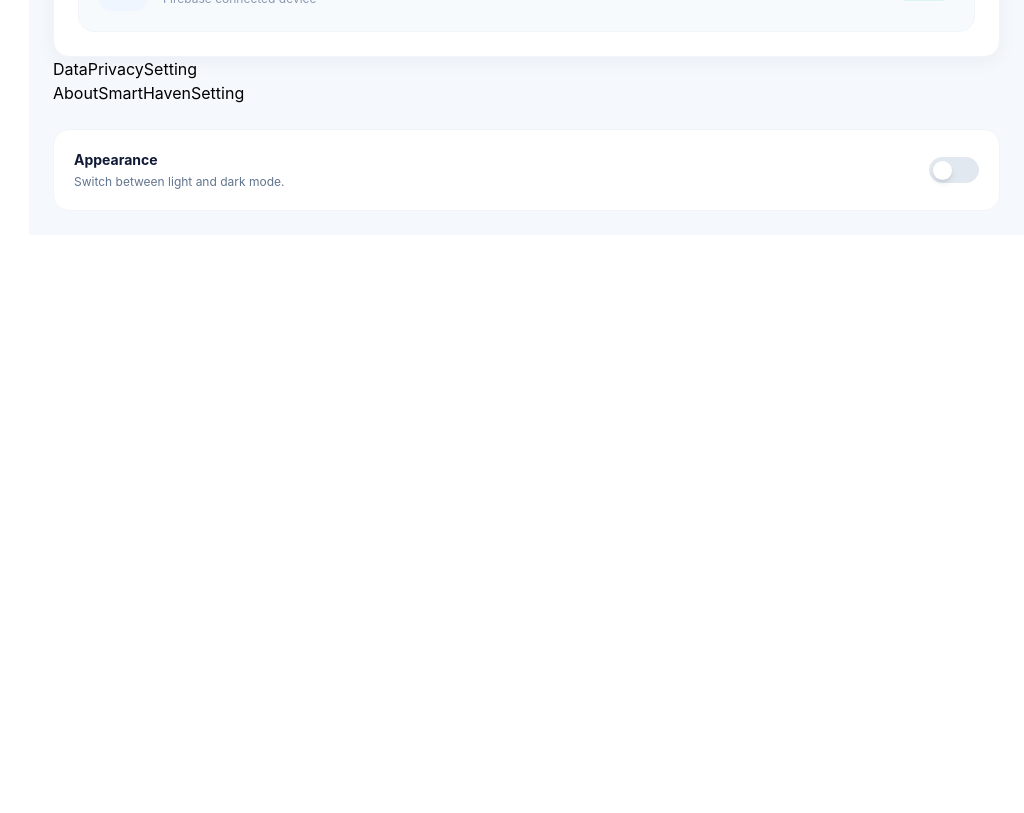
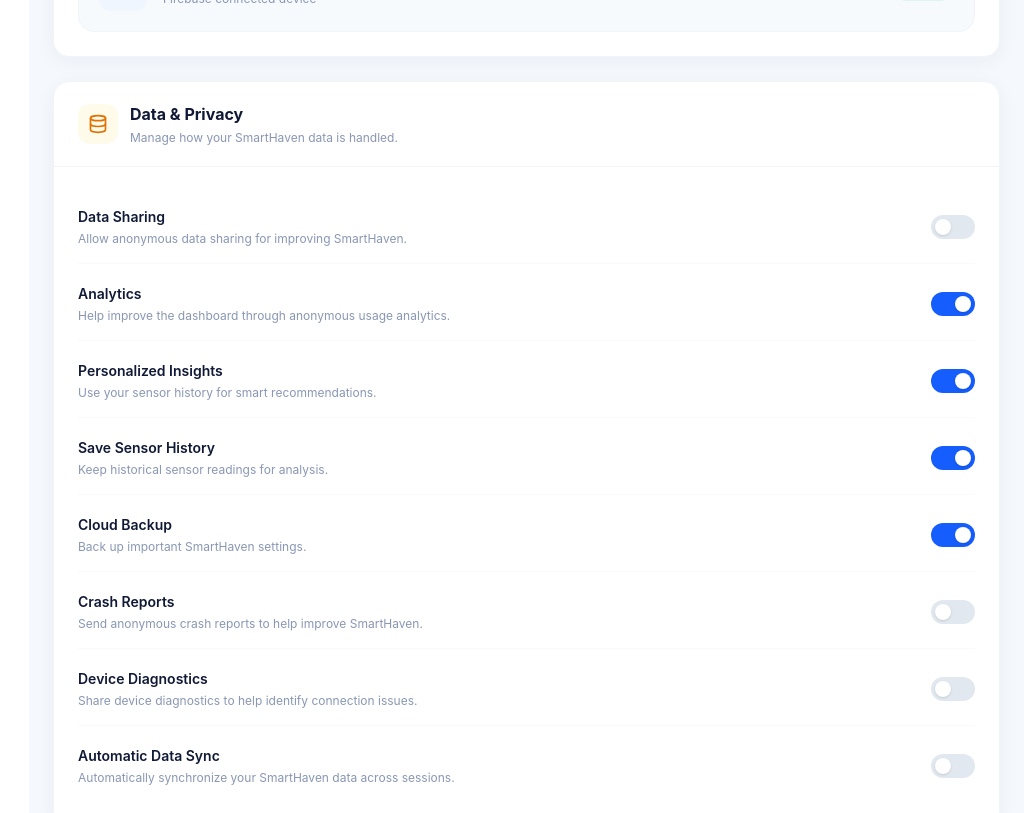
Before and after one commit to abhishekkjaiml/smart-haven-2.0, a React (Vite) app: page /settings in a window 1280 px wide. Shown: the part 2300-3113 px from the top of the page, without its empty margins (256-1280 px from the left). Before the commit the page ends 2535 px from the top, so only its background shows below. Built offline with nearby package versions, Linux system fonts and the light colour scheme; no server answers; sample sign-in values are in the browser's storage.

Commit message:
make Data Privacy Setting Page

```diff
--- a/src/components/settings/DataPrivacySetting.jsx
+++ b/src/components/settings/DataPrivacySetting.jsx
@@ -1,8 +1,107 @@
-import React from 'react'
+import { Database } from 'lucide-react'
+import { useTheme } from '../../context/theme-context'
+
+import { PrivacySettings } from './SettingPageData'
+import { useState } from 'react'
+import { dummySettings } from '../../db/dummyData'
 
 const DataPrivacySetting = () => {
+
+  const { darkMode } = useTheme()
+
+  const [dataPrivacy, setDataPrivacy] = useState(
+    dummySettings.privacy
+  )
+
+  const toggleDataPrivacy = (key) => {
+    setDataPrivacy((prev) => ({
+      ...prev,
+      [key]: !prev[key]
+    }))
+  }
+
+
   return (
-    <div>DataPrivacySetting</div>
+    <section
+      className={`mt-6 rounded-2xl border transition-colors duration-300 ${
+          darkMode
+            ? "bg-[#111c2e] border-white/10 shadow-[0_4px_20px_rgba(0,0,0,0.18)]"
+            : "bg-white border-slate-100 shadow-[0_4px_20px_rgba(36,68,120,0.05)]"
+        }`}
+    >
+      <div
+        className={`px-6 py-5 border-b flex items-center gap-3 ${
+            darkMode ? "border-white/10" : "border-slate-100"
+          }`}
+      >
+        <div
+          className={`w-10 h-10 rounded-xl flex items-center justify-center ${
+              darkMode
+                ? "bg-amber-500/10 text-amber-400"
+                : "bg-amber-50 text-amber-600"
+            }`}
+        >
+          <Database size={20} />
+        </div>
+
+        <div>
+          <h2
+            className={`m-0 text-base font-bold ${
+                darkMode ? "text-white" : "text-[#101936]"
+              }`}
+          >
+            Data & Privacy
+          </h2>
+
+          <p
+            className={`m-0 mt-1 text-xs ${
+                darkMode ? "text-slate-500" : "text-[#8997b4]"
+              }`}
+          >
+            Manage how your SmartHaven data is handled.
+          </p>
+        </div>
+      </div>
+
+      <div className="p-6 space-y-1">
+        {PrivacySettings.map((privacy) => (
+          <div
+            key={privacy.id}
+            className={`flex items-center justify-between gap-5 py-4 border-b last:border-none ${
+              darkMode ? "border-white/5" : "border-slate-50"
+            }`}
+          >
+            <div>
+              <p
+                className={`m-0 text-sm font-semibold ${
+                  darkMode ? "text-white" : "text-[#101936]"
+                }`}
+              >
+                {privacy.title}
+              </p>
+
+              <p
+                className={`m-0 mt-1 text-xs ${
+                  darkMode ? "text-slate-500" : "text-[#8997b4]"
+                }`}
+              >
+                {privacy.description}
+              </p>
+            </div>
+
+            <button
+              type="button"
+              onClick={() => toggleDataPrivacy(privacy.id)}
+              className={`relative shrink-0 w-11 h-6 rounded-full transition cursor-pointer ${dataPrivacy[privacy.id] ? "bg-blue-600" : darkMode ? "bg-slate-700" : "bg-slate-200"}`}
+            >
+              <span
+                className={`absolute top-1 w-4 h-4 rounded-full bg-white shadow-sm transition ${dataPrivacy[privacy.id] ? "left-6" : "left-1"} `}
+              />
+            </button>
+          </div>
+        ))}
+      </div>
+    </section>
   )
 }
 
--- a/src/components/settings/SettingPageData.js
+++ b/src/components/settings/SettingPageData.js
@@ -325,3 +325,48 @@
     description: "More space between dashboard elements",
   },
 ];
+
+export const PrivacySettings = [
+  {
+    id: "dataSharing",
+    title: "Data Sharing",
+    description: "Allow anonymous data sharing for improving SmartHaven.",
+  },
+  {
+    id: "analytics",
+    title: "Analytics",
+    description:
+      "Help improve the dashboard through anonymous usage analytics.",
+  },
+  {
+    id: "personalizedInsights",
+    title: "Personalized Insights",
+    description: "Use your sensor history for smart recommendations.",
+  },
+  {
+    id: "saveSensorHistory",
+    title: "Save Sensor History",
+    description: "Keep historical sensor readings for analysis.",
+  },
+  {
+    id: "cloudBackup",
+    title: "Cloud Backup",
+    description: "Back up important SmartHaven settings.",
+  },
+  {
+    id: "crashReports",
+    title: "Crash Reports",
+    description: "Send anonymous crash reports to help improve SmartHaven.",
+  },
+  {
+    id: "deviceDiagnostics",
+    title: "Device Diagnostics",
+    description: "Share device diagnostics to help identify connection issues.",
+  },
+  {
+    id: "automaticDataSync",
+    title: "Automatic Data Sync",
+    description:
+      "Automatically synchronize your SmartHaven data across sessions.",
+  },
+];
```
